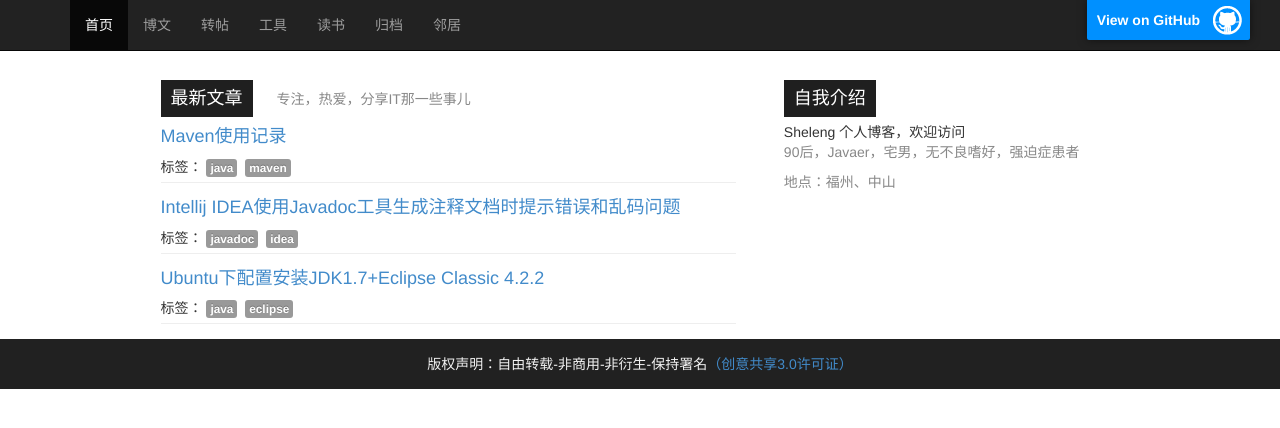
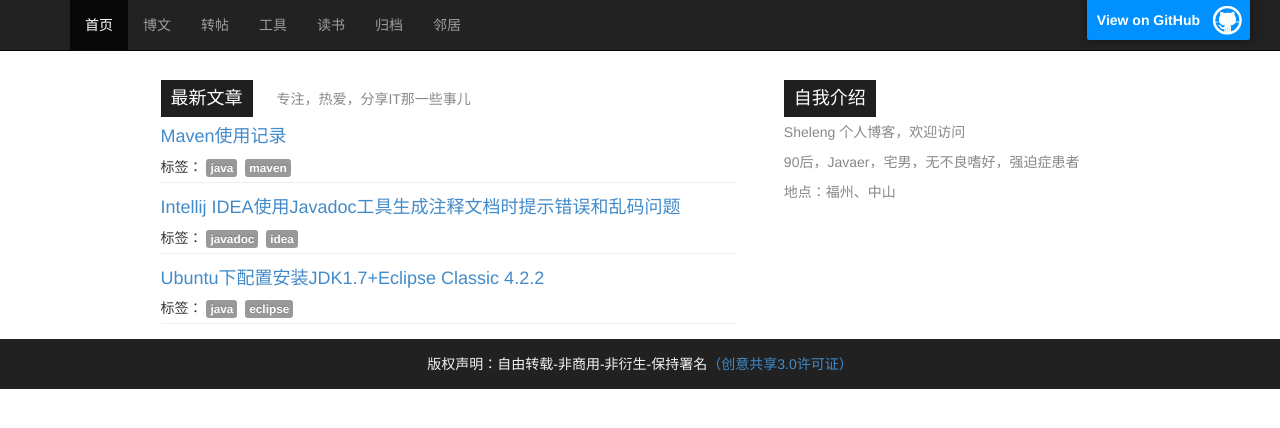
Before and after one commit to sheleng/sheleng.github.io, a Jekyll site: the page built from index.html, in a window 1280 px wide. Shown: the top 428 px of the page. Built offline with Jekyll 4.4.1, drawn with Linux system fonts in a browser that asks for light colours.

Commit message:
修改首页布局

```diff
--- a/index.html
+++ b/index.html
@@ -38,7 +38,7 @@
     </div>
     <div>
       <ul>
-		<li>Sheleng 个人博客，欢迎访问</li>
+		<li><p class="gray-3">Sheleng 个人博客，欢迎访问</p></li>
 		<li>
 		  <div>
 		    <p class="gray-3">90后，Javaer，宅男，无不良嗜好，强迫症患者</p>
```
Lines whose indentation alone changed are shown as unchanged.
